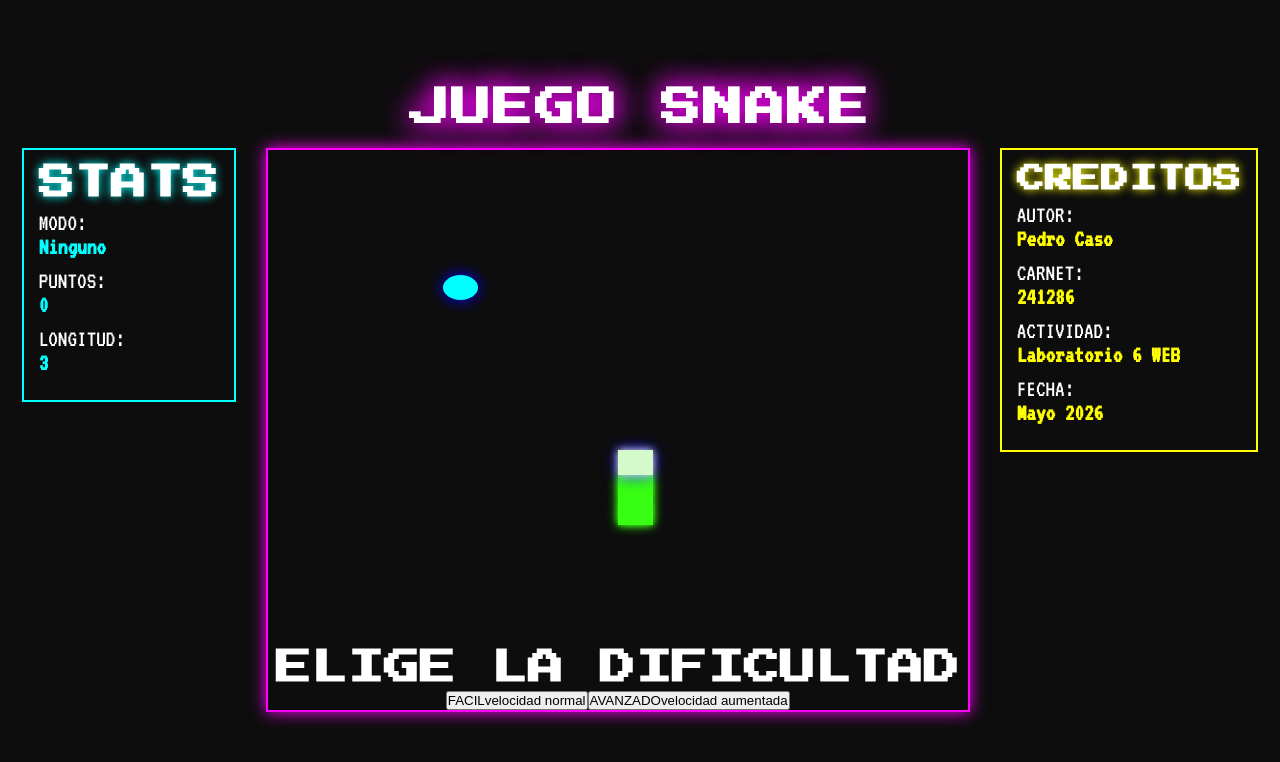
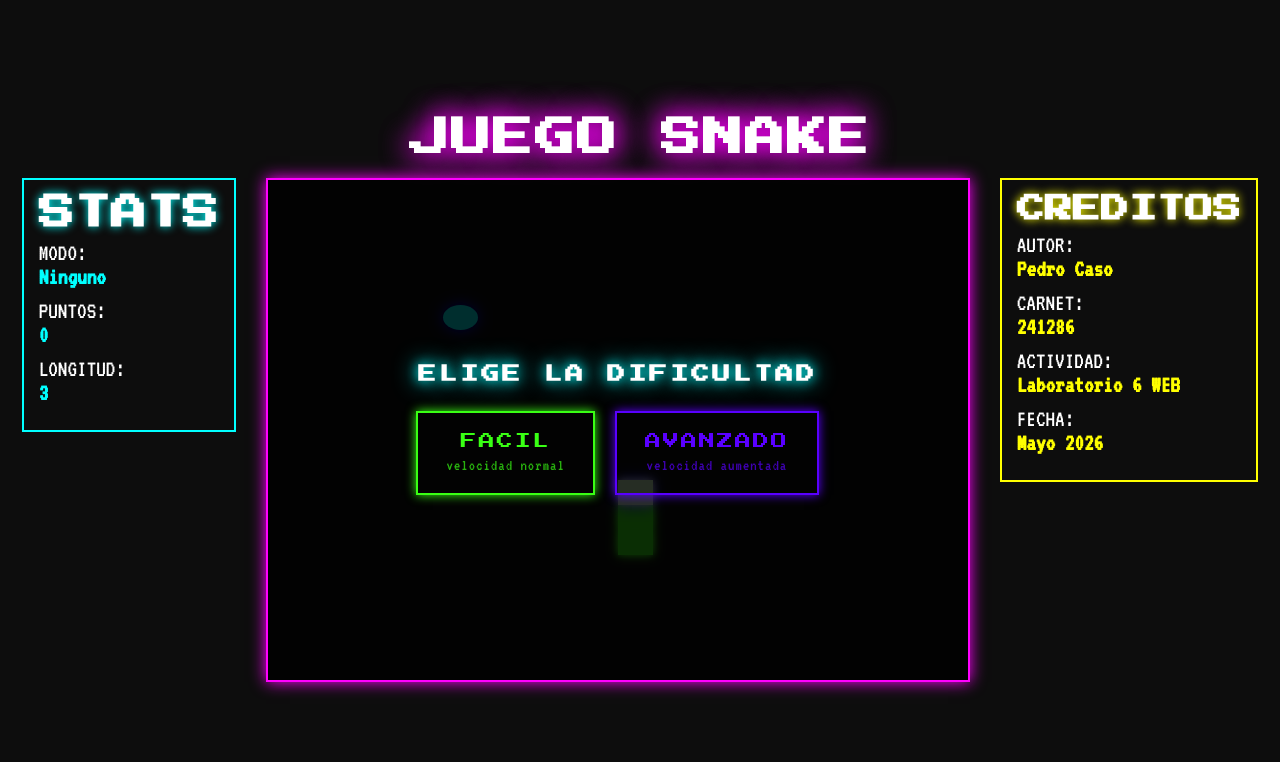
Before and after one commit to Pxdro-410/Lab6Snake-web-PC, a React (Vite) app: page / in a window 1280 px wide. Shown: the top 762 px of the page. Built offline with nearby package versions, Linux system fonts and the light colour scheme.

Commit message:
feat: estilo retro arcade para los botones y overlay del game over screen

```diff
--- a/src/App.css
+++ b/src/App.css
@@ -14,3 +14,139 @@
   font-size: 40px;
   letter-spacing: 2px;
 }
+
+/* pantalla overlay */
+.overlay-screen {
+  position: absolute;
+  top: 0; left: 0;
+  width: 100%; height: 100%;
+  background: rgba(0, 0, 0, 0.82);
+  display: flex;
+  flex-direction: column;
+  justify-content: center;
+  align-items: center;
+  gap: 28px;
+  z-index: 10;
+}
+
+.overlay-title {
+  color: var(--neon-white);
+  text-shadow: 0 0 12px var(--neon-blue), 0 0 24px var(--neon-blue);
+  font-size: 18px;
+  letter-spacing: 3px;
+}
+
+/* botones de dificultad */
+.difficulty-buttons {
+  display: flex;
+  gap: 20px;
+}
+
+.diff-btn {
+  display: flex;
+  flex-direction: column;
+  align-items: center;
+  gap: 8px;
+  padding: 20px 28px;
+  background: transparent;
+  border: 2px solid;
+  cursor: pointer;
+  font-family: 'Press Start 2P', cursive;
+  transition: background 0.15s ease, box-shadow 0.15s ease, color 0.15s ease;
+  position: relative;
+  min-width: 150px;
+}
+
+.diff-btn__label {
+  font-size: 16px;
+  letter-spacing: 2px;
+}
+
+.diff-btn__sub {
+  font-family: 'VT323', monospace;
+  font-size: 16px;
+  letter-spacing: 1px;
+  opacity: 0.7;
+}
+
+.diff-btn--easy {
+  border-color: var(--neon-green);
+  color: var(--neon-green);
+  box-shadow: 0 0 10px var(--neon-green), inset 0 0 0px transparent;
+}
+
+.diff-btn--easy:hover {
+  background: var(--neon-green);
+  color: #0d0d0d;
+  box-shadow: 0 0 24px var(--neon-green), 0 0 48px var(--neon-green);
+}
+
+.diff-btn--hard {
+  border-color: var(--neon-purple);
+  color: var(--neon-purple);
+  box-shadow: 0 0 10px var(--neon-purple), inset 0 0 0px transparent;
+}
+
+.diff-btn--hard:hover {
+  background: var(--neon-purple);
+  color: #0d0d0d;
+  box-shadow: 0 0 24px var(--neon-purple), 0 0 48px var(--neon-purple);
+}
+
+/* Game Over screen */
+.game-over-title {
+  color: var(--neon-pink);
+  text-shadow: 0 0 12px var(--neon-pink), 0 0 30px var(--neon-pink);
+  font-size: 22px;
+}
+
+.final-score {
+  color: var(--neon-yellow);
+  text-shadow: 0 0 8px var(--neon-yellow);
+  font-family: 'VT323', monospace;
+  font-size: 28px;
+  letter-spacing: 2px;
+}
+
+.gameover-buttons {
+  display: flex;
+  flex-direction: column;
+  gap: 12px;
+  align-items: center;
+}
+
+.action-btn {
+  font-family: 'Press Start 2P', cursive;
+  font-size: 13px;
+  padding: 14px 24px;
+  background: transparent;
+  border: 2px solid;
+  cursor: pointer;
+  letter-spacing: 1px;
+  min-width: 200px;
+  transition: background 0.15s ease, box-shadow 0.15s ease, color 0.15s ease;
+}
+
+.action-btn--retry {
+  border-color: var(--neon-green);
+  color: var(--neon-green);
+  box-shadow: 0 0 10px var(--neon-green);
+}
+
+.action-btn--retry:hover {
+  background: var(--neon-green);
+  color: #0d0d0d;
+  box-shadow: 0 0 24px var(--neon-green), 0 0 48px var(--neon-green);
+}
+
+.action-btn--menu {
+  border-color: var(--neon-blue);
+  color: var(--neon-blue);
+  box-shadow: 0 0 8px var(--neon-blue);
+}
+
+.action-btn--menu:hover {
+  background: var(--neon-blue);
+  color: #0d0d0d;
+  box-shadow: 0 0 24px var(--neon-blue), 0 0 48px var(--neon-blue);
+}
```
